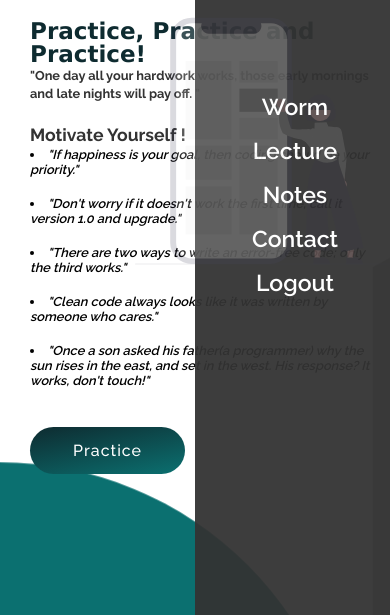
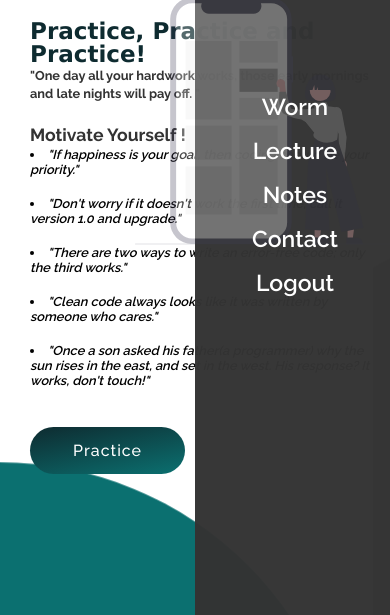
Before and after one commit to itsmorris-worm/Sign-Page, a plain HTML site: page welcome.html in a window 390 px wide. Both pictures are taken after a click on the element 345 px from the left and 65 px from the top of the page. Shown: the part 229-844 px from the top of the page. Drawn offline with Linux system fonts and the light colour scheme.

Commit message:
Update welcomestyle.css

```diff
--- a/css/welcomestyle.css
+++ b/css/welcomestyle.css
@@ -388,7 +388,7 @@ Responsive
     background-color: var(--text-black-700);
     color: var(--bg-black-50);
     z-index: 10;
-    opacity: 0.95;
+    opacity: .98;
   }
   header ul.navigation.active .col {
     color: white;
@@ -841,9 +841,9 @@ Responsive
       position: absolute;
       height: 300px;
       width: 260px;
-      top: 220px;
+      top: 200px;
       right: -5px;
-      opacity: 0.2;
+      opacity: 0.3;
     }
   }
 
```
